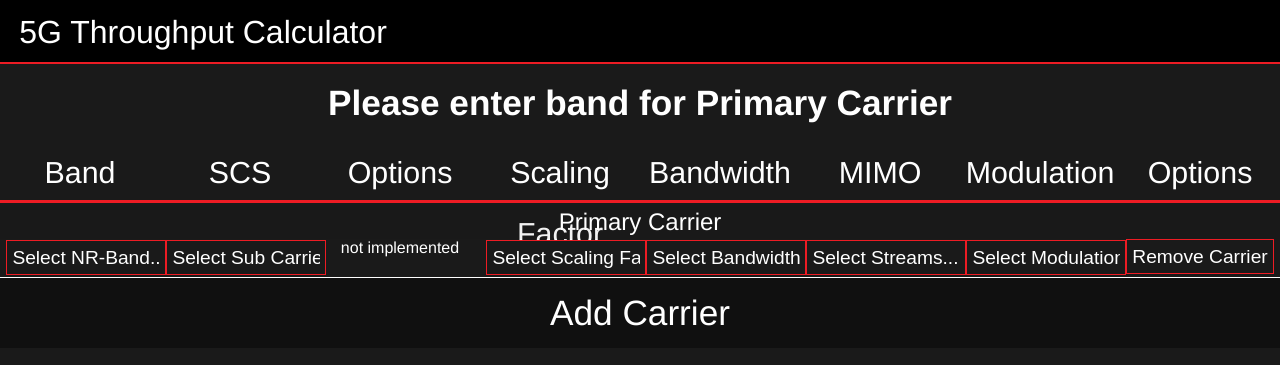
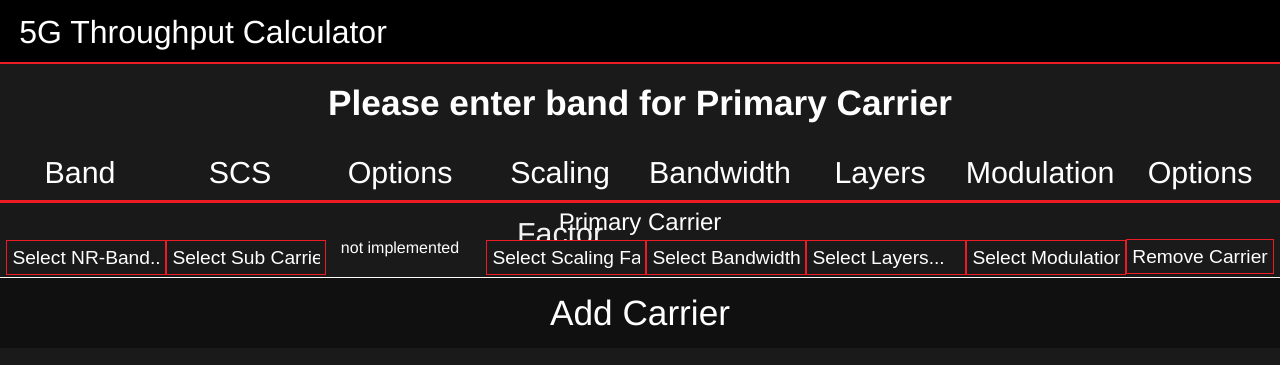
Before and after one commit to underrobyn/5g-speed, a PHP site: page / in a window 1280 px wide. Shown: the top 365 px of the page. Run offline with PHP 8.4, Linux system fonts and the light colour scheme.

Commit message:
Fixed issue with terminology

```diff
--- a/app.js
+++ b/app.js
@@ -527,11 +527,11 @@ var s5g = {
 		}
 	},
 	selectors:{
-		streams:{
-			1:"SiSo",
-			2:"2T2R",
-			4:"4T4R",
-			8:"8T8R"
+		layers:{
+			1:"1",
+			2:"2",
+			4:"4",
+			8:"8"
 		},
 		modulation:{
 			2:"QPSK",
@@ -566,7 +566,7 @@ var s5g = {
 		"options":"Options",
 		"sfactor":"Scaling Factor",
 		"bandwidth":"Bandwidth",
-		"streams":"Streams",
+		"layers":"Layers",
 		"modulation":"Modulation",
 	},
 
@@ -580,6 +580,8 @@ var s5g = {
 
 	calc:{
 		base:1e-6,
+		scprb:12,	// Number of subcarriers in PRB
+		symslot:14,	// Number of symbols in a slot (Normal CP)
 		rMax:948/1024, // TODO: Add option to change this in future version
 
 		reduce:function(n){
@@ -595,7 +597,7 @@ var s5g = {
 		},
 		scs:function(scs){
 			var exp = Math.pow(2,scs);
-			return 1e-3/(14*exp);
+			return 1e-3/(s5g.calc.symslot * exp); //slot length = 1ms/2^scs
 		},
 
 		common:function(info,band){
@@ -604,7 +606,7 @@ var s5g = {
 				"ul": s5g.calc.base
 			};
 
-			var streams = parseInt(info.streams);
+			var layers = parseInt(info.layers);
 			var coding = parseInt(info.modulation);	// TODO: Allow UL to have different coding scheme to DL
 			var sFactor = parseFloat(info.sfactor);
 			var scs = parseInt(info.scs);
@@ -612,10 +614,10 @@ var s5g = {
 
 			var num = s5g.calc.numerology(scs);
 
-			if (s5g.DEBUG > 2) console.log("Streams:",streams,"\n"+"Coding:",coding,"\n"+"sFactor:",sFactor,"\n"+"scs:",scs,"\n"+"sRbs:",sRbs,"\n"+"Numero:",num,"\n")
+			console.log(info);
 
 			// MiMo value, we don't change the UL value as it is SISO
-			c["dl"] = c["dl"] * streams;
+			c["dl"] = c["dl"] * layers;
 
 			// Modulation scheme
 			c["dl"] = c["dl"] * coding;
@@ -631,8 +633,8 @@ var s5g = {
 
 			// Sub-Carrier spacing
 			var cNum = s5g.calc.scs(num);
-			var rbs = s5g.nrRbData[sRbs][scs];
-			var foo = ((rbs*12)/cNum);
+			var tSc = s5g.nrRbData[sRbs][scs] * s5g.calc.scprb;
+			var foo = tSc/cNum;
 
 			c["dl"] = c["dl"] * foo;
 			c["ul"] = c["ul"] * foo;
@@ -644,6 +646,8 @@ var s5g = {
 			run:function(info,band){
 				var c = s5g.calc.common(info,band);
 				var freqRange = band.freqrange;
+
+				console.log(c);
 
 				// Overhead
 				var retDl = c["dl"] * (1-s5g.nrFreqOverhead[freqRange][0]);
@@ -725,9 +729,9 @@ var s5g = {
 			},
 			"bandwidth":function(caId){
 				//s5g.logic.resetCarrierData(caId,["band","scs","bandwidth"]);
-				s5g.ux.populateSelectors(caId,["streams","modulation", "sfactor"]);
+				s5g.ux.populateSelectors(caId,["layers","modulation", "sfactor"]);
 			},
-			"streams":function(){
+			"layers":function(){
 
 			},
 			"modulation":function(){
@@ -744,7 +748,7 @@ var s5g = {
 			s5g.carriers.push({
 				band:null,
 				bandwidth:null,
-				streams:null,
+				layers:null,
 				modulation:null,
 				sfactor:null,
 				scs:null,
@@ -782,7 +786,7 @@ var s5g = {
 		},
 
 		resetCarrierData:function(caId,attributes){
-			var clearAttr = ["band","scs","sfactor","bandwidth","streams","modulation"];
+			var clearAttr = ["band","scs","sfactor","bandwidth","layers","modulation"];
 			for (var i = 0; i < 5; i++){
 				if (attributes.indexOf(clearAttr[i]) !== -1) continue;
 
@@ -809,7 +813,7 @@ var s5g = {
 		setPopulateDefaults:function(caId,override){
 			var defaults = {
 				"bandwidth":20,
-				"streams":2,
+				"layers":2,
 				"modulation":4,
 				"sfactor":1,
 				"scs":30
@@ -838,7 +842,7 @@ var s5g = {
 		},
 
 		doCalculation:function(){
-			var required = ["bandwidth","streams","modulation","sfactor","scs"];
+			var required = ["bandwidth","layers","modulation","sfactor","scs"];
 
 			var error = false;
 			for (var i in s5g.carriers){
@@ -969,17 +973,17 @@ var s5g = {
 
 				return el;
 			},
-			streams:function(){
+			layers:function(){
 				var el = $("<div/>",{"class":"rowsect"}).append(
-					$("<span/>",{"class":"rowsectheader"}).text(s5g.name.streams)
+					$("<span/>",{"class":"rowsectheader"}).text(s5g.name.layers)
 				);
 
 				el.append(
 					$("<select/>",{
-						"title":s5g.ux.selectText("streams"),
-						"data-selector":"streams"
+						"title":s5g.ux.selectText("layers"),
+						"data-selector":"layers"
 					}).append(
-						$("<option/>",{"value":0}).text(s5g.ux.selectText("streams"))
+						$("<option/>",{"value":0}).text(s5g.ux.selectText("layers"))
 					).on("change",s5g.logic.selectNewValue)
 				);
 
@@ -1072,7 +1076,7 @@ var s5g = {
 				s5g.ux.generate.options(),
 				s5g.ux.generate.sfactor(),
 				s5g.ux.generate.bandwidth(),
-				s5g.ux.generate.streams(),
+				s5g.ux.generate.layers(),
 				s5g.ux.generate.modulation(),
 				s5g.ux.generate.rowOpts((caId !== 0))
 			);
--- a/index.php
+++ b/index.php
@@ -46,7 +46,7 @@
 					<div class="ca_header">Options</div>
 					<div class="ca_header">Scaling Factor</div>
 					<div class="ca_header">Bandwidth</div>
-					<div class="ca_header">MIMO</div>
+					<div class="ca_header">Layers</div>
 					<div class="ca_header">Modulation</div>
 					<div class="ca_header">Options</div>
 				</div>
```
